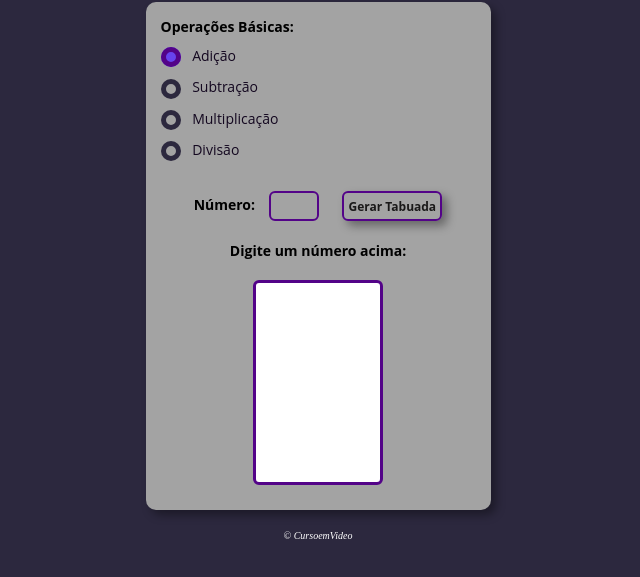
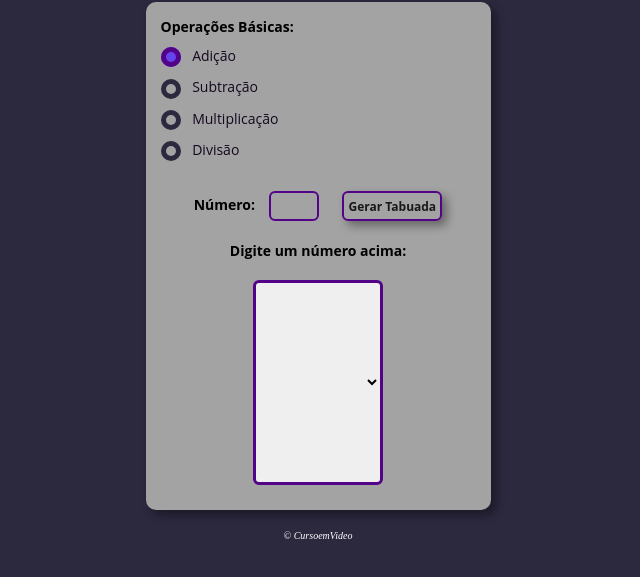
Before and after one commit to welberos/Tabuada, a plain HTML site: page index.html in a window 1280 px wide. Shown: the part 79-656 px from the top of the page, without its empty margins (322-962 px from the left). Drawn offline with Linux system fonts and the light colour scheme.

Commit message:
Update index.html

```diff
--- a/index.html
+++ b/index.html
@@ -49,7 +49,7 @@
 
     <div id="tab">
       <p><b>Digite um número acima:</b> </p>
-      <select name="tabuada" id="seltab" size="12">
+      <select name="tabuada" id="seltab" >
         <option>  </option>
       </select>
 
```
